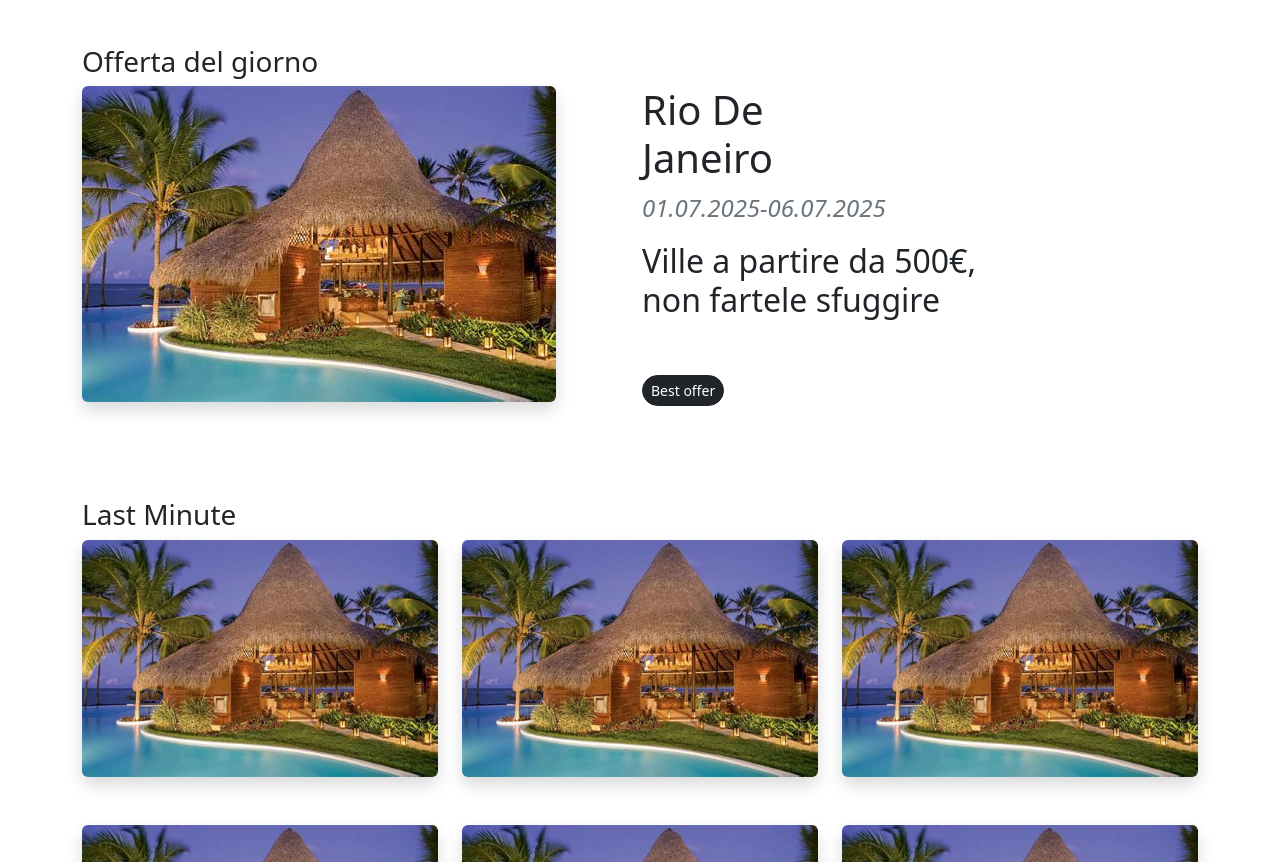
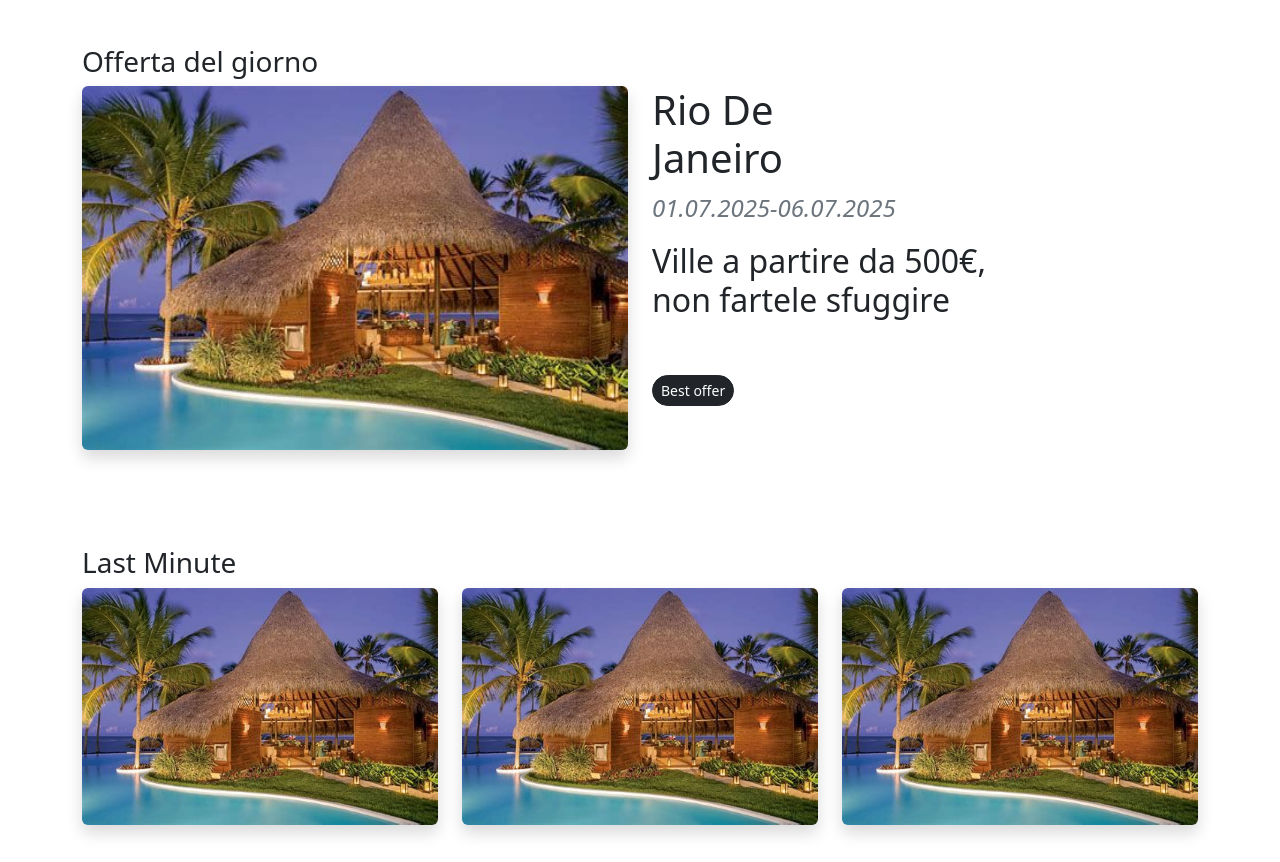
Before and after one commit to andreatripodi98/FSD-W2-D2, a plain HTML site: page index.html in a window 1280 px wide. Shown: the part 1895-2757 px from the top of the page. Drawn offline with nearby package versions, Linux system fonts and the light colour scheme.

Commit message:
Update index.html

```diff
--- a/index.html
+++ b/index.html
@@ -276,15 +276,16 @@
       </div>
       <div class="container">
         <h3>Offerta del giorno</h3>
-        <div class="row g-1">
-          <div class="col-9 col-lg-6">
+        <div class="row g-4">
+          <div class="col-6">
             <img
               src="./assets/optimized_travel_image.jpg"
               alt="hotel"
               class="rounded-2 border border-0 shadow mb-5 bg-body-tertiary rounded"
+              style="width: 100%;"
             />
           </div>
-          <div class="col">
+          <div class="col-6">
             <h1 class="fw-light">
               Rio De <br />
               Janeiro
```
